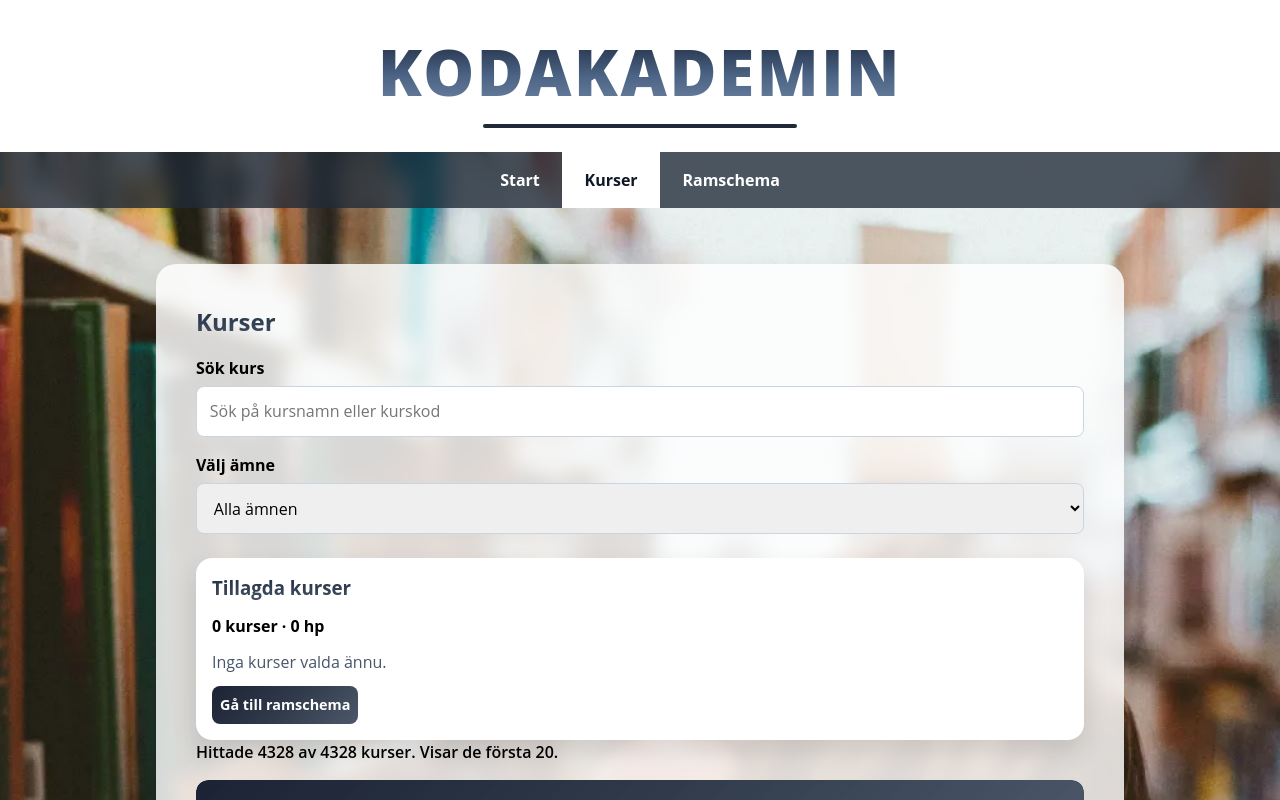
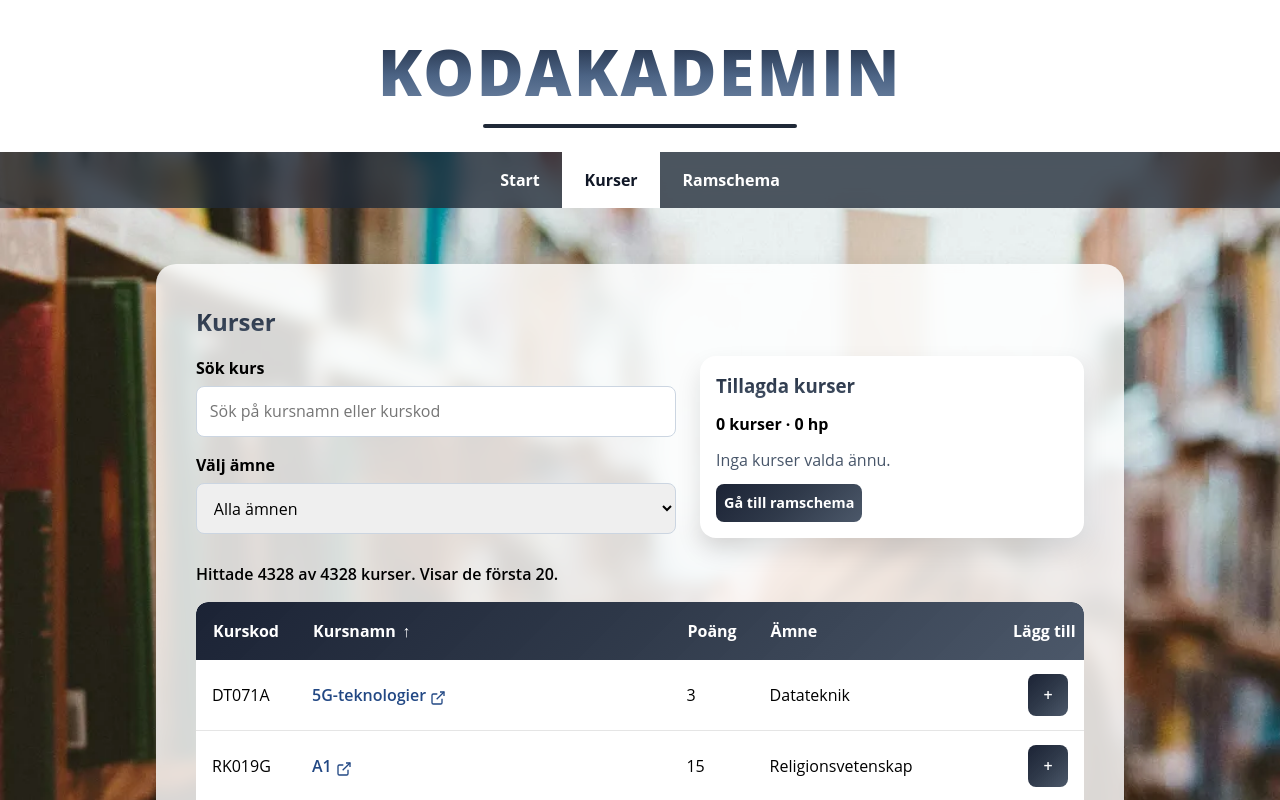
Before and after one commit to fredrikastjernlof/Kodakademin, an Angular app: page /kurser in a window 1280 px wide. Shown: the top 800 px of the page. Built offline with nearby package versions, Linux system fonts and the light colour scheme.

Commit message:
Add responsive layout for course tools

```diff
--- a/src/app/pages/courses/courses.scss
+++ b/src/app/pages/courses/courses.scss
@@ -16,10 +16,23 @@
   margin-bottom: 1rem;
 }
 
+.course-tools {
+  display: grid;
+  gap: 1.5rem;
+  margin-bottom: 1.5rem;
+}
+
+@media (min-width: 768px) {
+  .course-tools {
+    grid-template-columns: minmax(0, 1fr) minmax(18rem, 24rem);
+    align-items: start;
+  }
+}
+
 .filters {
   display: grid;
   gap: 1rem;
-  margin-bottom: 1.5rem;
+  margin-bottom: 0;
 }
 
 .filters label,
```
